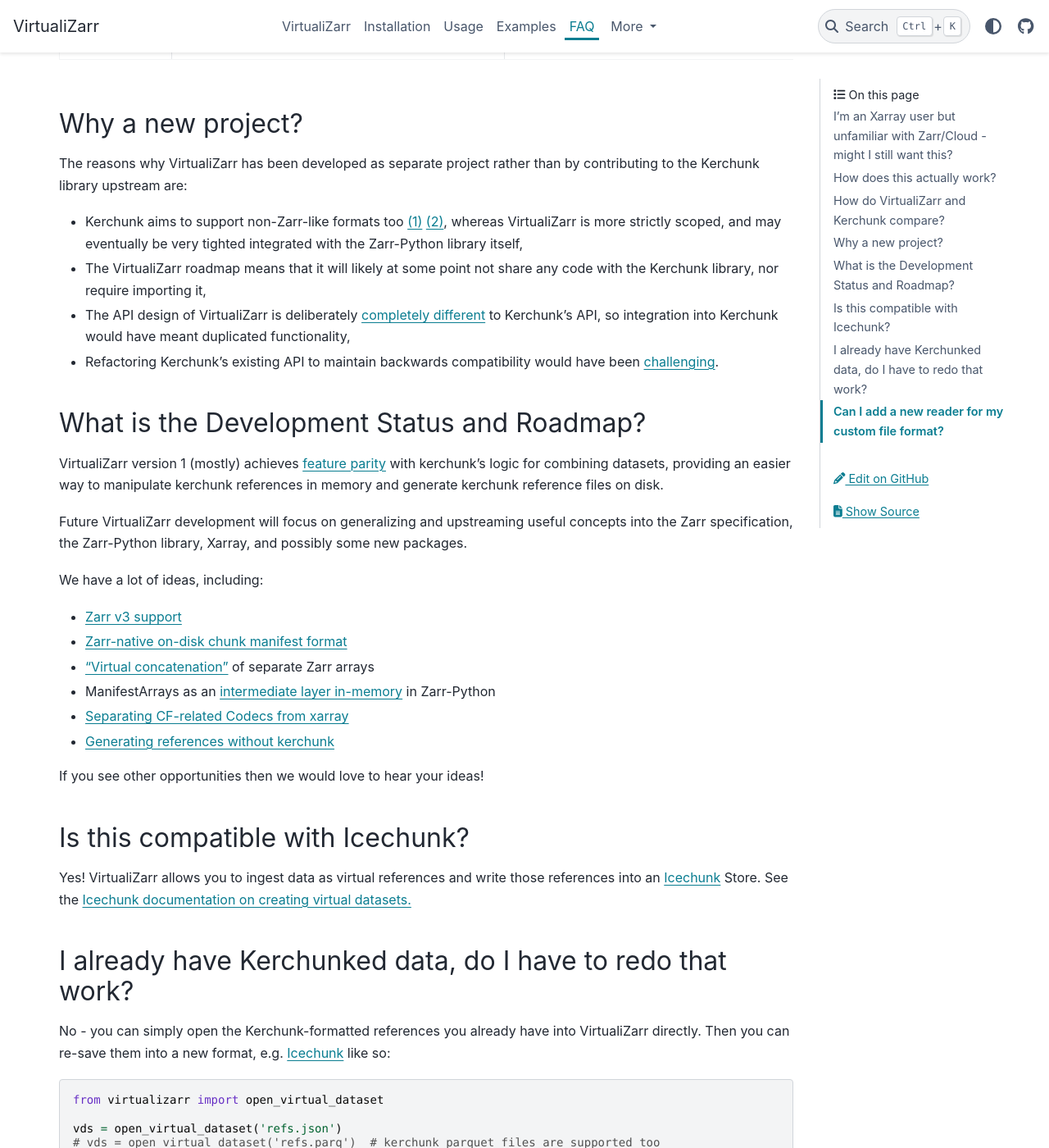
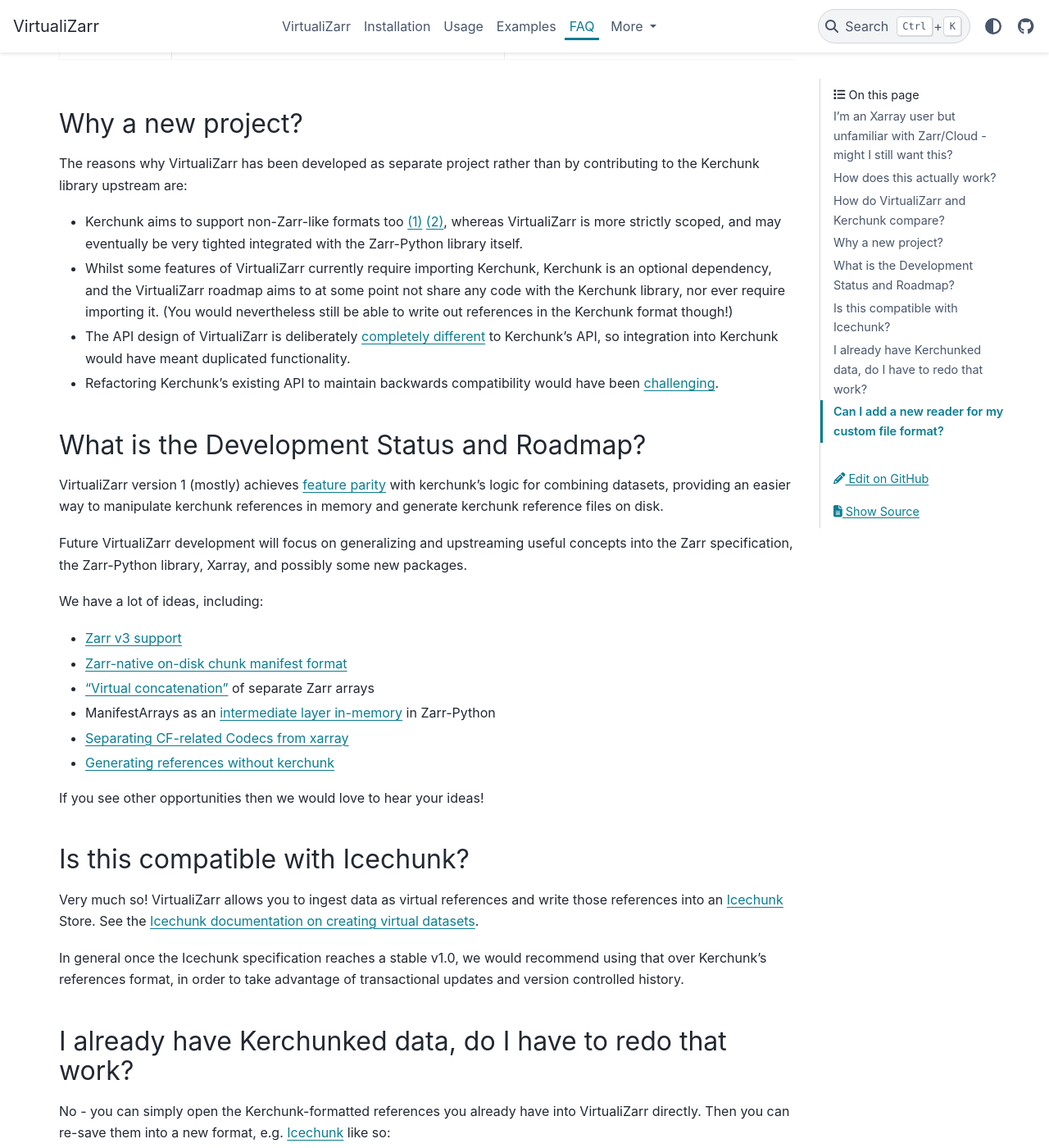
Before and after one commit to zarr-developers/VirtualiZarr, a Sphinx documentation site: the page built from docs/faq.md, in a window 1280 px wide and 1400 px high, scrolled down 6051 px. Shown: the whole window at 82% size. Built offline with Sphinx 7.4.7 and the PyData theme 0.15.4, drawn with Linux system fonts in a browser that asks for light colours; some of the changed text lies outside the part shown.

Commit message:
clarify current relationship to kerchunk

```diff
--- a/docs/faq.md
+++ b/docs/faq.md
@@ -89,9 +89,9 @@
 ## Why a new project?
 
 The reasons why VirtualiZarr has been developed as separate project rather than by contributing to the Kerchunk library upstream are:
-- Kerchunk aims to support non-Zarr-like formats too [(1)](https://github.com/fsspec/kerchunk/issues/386#issuecomment-1795379571) [(2)](https://github.com/zarr-developers/zarr-specs/issues/287#issuecomment-1944439368), whereas VirtualiZarr is more strictly scoped, and may eventually be very tighted integrated with the Zarr-Python library itself,
-- The VirtualiZarr roadmap means that it will likely at some point not share any code with the Kerchunk library, nor require importing it,
-- The API design of VirtualiZarr is deliberately [completely different](https://github.com/fsspec/kerchunk/issues/377#issuecomment-1922688615) to Kerchunk's API, so integration into Kerchunk would have meant duplicated functionality,
+- Kerchunk aims to support non-Zarr-like formats too [(1)](https://github.com/fsspec/kerchunk/issues/386#issuecomment-1795379571) [(2)](https://github.com/zarr-developers/zarr-specs/issues/287#issuecomment-1944439368), whereas VirtualiZarr is more strictly scoped, and may eventually be very tighted integrated with the Zarr-Python library itself.
+- Whilst some features of VirtualiZarr currently require importing Kerchunk, Kerchunk is an optional dependency, and the VirtualiZarr roadmap aims to at some point not share any code with the Kerchunk library, nor ever require importing it. (You would nevertheless still be able to write out references in the Kerchunk format though!)
+- The API design of VirtualiZarr is deliberately [completely different](https://github.com/fsspec/kerchunk/issues/377#issuecomment-1922688615) to Kerchunk's API, so integration into Kerchunk would have meant duplicated functionality.
 - Refactoring Kerchunk's existing API to maintain backwards compatibility would have been [challenging](https://github.com/fsspec/kerchunk/issues/434).
 
 ## What is the Development Status and Roadmap?
@@ -112,7 +112,9 @@
 
 ## Is this compatible with Icechunk?
 
-Yes! VirtualiZarr allows you to ingest data as virtual references and write those references into an [Icechunk](https://icechunk.io/) Store. See the [Icechunk documentation on creating virtual datasets.](https://icechunk.io/icechunk-python/virtual/#creating-a-virtual-dataset-with-virtualizarr)
+Very much so! VirtualiZarr allows you to ingest data as virtual references and write those references into an [Icechunk](https://icechunk.io/) Store. See the [Icechunk documentation on creating virtual datasets](https://icechunk.io/icechunk-python/virtual/#creating-a-virtual-dataset-with-virtualizarr).
+
+In general once the Icechunk specification reaches a stable v1.0, we would recommend using that over Kerchunk's references format, in order to take advantage of transactional updates and version controlled history.
 
 ## I already have Kerchunked data, do I have to redo that work?
 
```
Also changed, not shown: other parts of docs/faq.md (+2 -2 lines).
